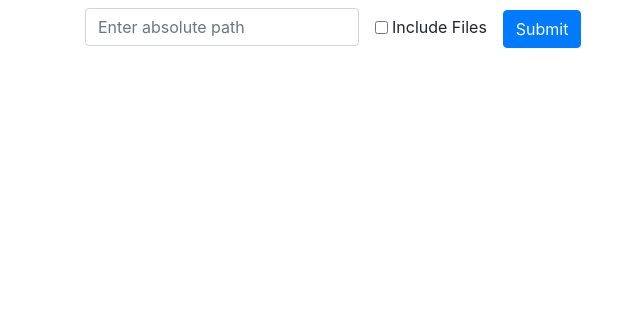
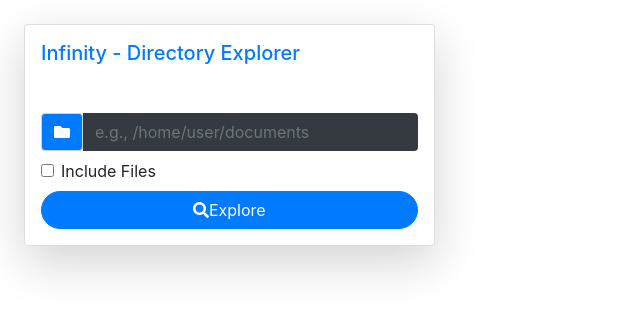
Before and after one commit to humblelad/Infinity, a Flask app: page / in a window 1280 px wide. Shown: the top 314 px of the page, without its empty margins (0-640 px from the left). Run offline with Flask 3, Linux system fonts and the light colour scheme; some libraries are stand-ins or nearby versions.

Commit message:
PR - UI Enhancement and Feature Added (#4)
* Updated UI Interface

* Resize the Folder Input Window

* Hawk Analysis feature added

```diff
--- a/sysadmin/app.py
+++ b/sysadmin/app.py
@@ -14,7 +14,81 @@ def get_permissions(path):
     st = os.stat(path)
     return stat.filemode(st.st_mode)
 
+def check_sensitive_files(path):
+    security_sections = {
+        "Configuration Files": {
+            "patterns": [
+                ("web.config", "High", "644"),
+                ("config.ini", "High", "644"),
+                ("config", "High", "644"),
+                ("config.json", "High", "644"),
+                (".docker/config.json", "High", "600"),
+                ("appsettings.json", "High", "644"),
+                (".htaccess", "Medium", "644"),
+                (".env", "Critical", "600"),
+                ("credentials.json", "Critical", "600"),
+                (".git-credentials", "Critical", "600"),
+                (".aws/credentials", "Critical", "600")
+            ]
+        },
+        "Keys and Private Files": {
+            "patterns": [
+                (".key", "Critical", "600"),
+                (".pem", "Critical", "600"),
+                ("server.crt", "Critical", "600"),
+                ("id_rsa", "Critical", "600"),
+                ("shadow", "Critical", "600"),
+                ("passwd", "Critical", "644")
+            ]
+        },
+        "Log Files": {
+            "patterns": [
+                ("error.log", "Low", "644"),
+                ("access.log", "Low", "644"),
+                ("application.log", "Medium", "644")
+            ]
+        },
+        "Backup and Data Files": {
+            "patterns": [
+                (".bak", "High", "600"),
+                (".backup", "High", "600"),
+                (".sql", "Medium", "600"),
+                (".sqlite", "High", "600")
+            ]
+        }
+    }
 
+    security_issues = []
+
+    # Define paths to exclude
+    excluded_paths = ['.venv', 'site-packages', 'lib']
+
+    for root, dirs, files in os.walk(path):
+        # Skip excluded directories
+        dirs[:] = [d for d in dirs if d not in excluded_paths]
+
+        for file in files:
+            file_path = os.path.join(root, file)
+            try:
+                file_perms = oct(os.stat(file_path).st_mode)[-3:]
+
+                for section, content in security_sections.items():
+                    for pattern, severity, recommended_chmod in content["patterns"]:
+                        if pattern.lower() in file.lower():
+                            if int(file_perms, 8) > int(recommended_chmod, 8):
+                                security_issues.append({
+                                    'file': file_path,
+                                    'permission': file_perms,
+                                    'risk_level': severity,
+                                    'section': section,
+                                    'recommendation': f'Change permissions to {recommended_chmod}'
+                                })
+
+
+            except Exception as e:
+                continue
+
+    return security_issues
 
 def get_file_structure(path, include_files=False):
     structure = []
@@ -53,20 +127,23 @@ def serve_colors():
 
 @app.route('/files', methods=['GET'])
 def list_files():
-    root_path = request.args.get('path', '/Users')  # Default to /Users if no path is provided
+    root_path = request.args.get('path', '/Users')
     include_files = request.args.get('include_files', 'false').lower() == 'true'
-    app.logger.info(f"Requested path: {root_path}, include_files: {include_files}")
 
-    # Ensure the path is absolute
     if not os.path.isabs(root_path):
         root_path = os.path.abspath(root_path)
 
     if not os.path.exists(root_path):
-        app.logger.error(f"Path not found: {root_path}")
         abort(404, description="Root path not found")
 
+    security_issues = check_sensitive_files(root_path)
     file_structure = get_file_structure(root_path, include_files)
-    return jsonify(file_structure)
+
+    return jsonify({
+        'structure': file_structure,
+        'security_analysis': security_issues
+    })
+
 
 
 
--- a/sysadmin/static/script.js
+++ b/sysadmin/static/script.js
@@ -3,6 +3,29 @@ document.addEventListener('DOMContentLoaded', function() {
     const height = window.innerHeight;
     let selectedNode = null;
     let root = null;
+
+    $("#permissionForm").draggable();
+    $("#securityPanel").draggable({
+        handle: ".card-header",
+        containment: "window",
+        scroll: false
+    });
+
+    $('.minimize-icon').click(function() {
+        const panel = $('#securityPanel');
+        const cardBody = panel.find('.card-body');
+        const icon = $(this);
+
+        if (cardBody.is(':visible')) {
+            cardBody.slideUp();
+            icon.removeClass('fa-minus').addClass('fa-plus');
+            panel.css('height', 'auto');
+        } else {
+            cardBody.slideDown();
+            icon.removeClass('fa-plus').addClass('fa-minus');
+        }
+    });
+
 
 
                 fetch('/templates/colors.txt')
@@ -36,6 +59,40 @@ document.addEventListener('DOMContentLoaded', function() {
             if (folderPath) {
                 const folderName = folderPath.split('/').filter(Boolean).pop();
                 d3.json(`/files?path=${encodeURIComponent(folderPath)}&include_files=${includeFiles}`).then(data => {
+                    const securityPanel = document.getElementById('securityPanel');
+                    const securityIssues = document.getElementById('securityIssues');
+                    securityPanel.style.display = 'block';
+
+                    if (data.security_analysis && data.security_analysis.length > 0) {
+                        const issuesBySection = {};
+                        data.security_analysis.forEach(issue => {
+                            if (!issuesBySection[issue.section]) {
+                                issuesBySection[issue.section] = [];
+                            }
+                            issuesBySection[issue.section].push(issue);
+                        });
+
+                        const issuesHTML = Object.entries(issuesBySection).map(([section, issues]) => `
+                            <div class="section-group mb-3">
+                                <h6 class="text-cyan">[${section}]</h6>
+                                ${issues.map(issue => `
+                                    <div class="alert ${getSeverityClass(issue.risk_level)} mb-2">
+                                        <div class="d-flex justify-content-between align-items-center">
+                                            <span class="badge ${getSeverityBadgeClass(issue.risk_level)}" ${issue.risk_level === 'Critical' ? 'style="color: #fff;"' : ''}>${issue.risk_level}</span>
+                                        </div>
+                                        <small class="d-block mt-1">${issue.file}</small>
+                                        <span class="d-block">Permission: ${issue.permission}</span>
+                                        <span class="text-info d-block">${issue.recommendation}</span>
+                                    </div>
+                                `).join('')}
+                            </div>
+                        `).join('');
+
+                        securityIssues.innerHTML = issuesHTML;
+                    } else {
+                        securityIssues.innerHTML = '<div class="alert alert-success">No security issues found!</div>';
+                    }
+
                     d3.select("svg").remove();
 
                     const svg = svgContainer.append("svg")
@@ -44,7 +101,7 @@ document.addEventListener('DOMContentLoaded', function() {
                         .append("g")
                         .attr("transform", "translate(0,100)");
 
-                    root = d3.hierarchy({name: folderName, children: data}, d => d.children);
+                    root = d3.hierarchy({name: folderName, children: data.structure}, d => d.children);
                     root.x0 = height / 2;
                     root.y0 = 0;
 
@@ -237,17 +294,89 @@ document.addEventListener('DOMContentLoaded', function() {
         }
 
         document.addEventListener('keydown', function (event) {
-            if (event.code === 'Space' && selectedNode && selectedNode !== selectedNode.parent && selectedNode !== root) {
-                document.getElementById('permissionForm').style.display = 'block';
-                document.getElementById('permissionHeading').innerText = `You are changing file permission for "${selectedNode.data.name}"`;
+            if (event.code === 'Space' && selectedNode && selectedNode !== selectedNode.parent && selectedNode !== root && document.activeElement.tagName !== 'INPUT' && document.activeElement.tagName !== 'TEXTAREA') {
+                event.preventDefault();
+                const form = document.getElementById('permissionForm');
+
+                form.style.display = 'block';
+                form.style.position = 'fixed';
+                form.style.top = '50%';
+                form.style.left = '50%';
+                form.style.transform = 'translate(-50%, -50%)';
+                form.style.backgroundColor = '#0a0a0f';
+                form.style.padding = '25px';
+                form.style.borderRadius = '12px';
+                form.style.boxShadow = '0 0 20px rgba(0, 255, 255, 0.3), 0 0 40px rgba(128, 0, 255, 0.2)';
+                form.style.zIndex = '1000';
+                form.style.border = '1px solid rgba(0, 255, 255, 0.2)';
+                form.style.backdropFilter = 'blur(10px)';
+                form.style.cursor = 'move';
+
+                let isDragging = false;
+                let currentX;
+                let currentY;
+                let initialX;
+                let initialY;
+                let xOffset = 0;
+                let yOffset = 0;
+
+                form.addEventListener('mousedown', dragStart);
+                document.addEventListener('mousemove', drag);
+                document.addEventListener('mouseup', dragEnd);
+
+                function dragStart(e) {
+                    initialX = e.clientX - xOffset;
+                    initialY = e.clientY - yOffset;
+                    if (e.target === form) {
+                        isDragging = true;
+                    }
+                }
+
+                function drag(e) {
+                    if (isDragging) {
+                        e.preventDefault();
+                        currentX = e.clientX - initialX;
+                        currentY = e.clientY - initialY;
+
+                        // Limit the dragging area
+                        const maxX = window.innerWidth - form.offsetWidth;
+                        const maxY = window.innerHeight - form.offsetHeight;
+
+                        currentX = Math.min(Math.max(0, currentX), maxX);
+                        currentY = Math.min(Math.max(0, currentY), maxY);
+
+                        xOffset = currentX;
+                        yOffset = currentY;
+
+                        form.style.transform = `translate(${currentX}px, ${currentY}px)`;
+                    }
+                }
+
+                function dragEnd() {
+                    isDragging = false;
+                }
+
+                const heading = document.getElementById('permissionHeading');
+                heading.innerText = `You are changing file permission for "${selectedNode.data.name}"`;
+                heading.style.color = '#00ffff';
+                heading.style.marginBottom = '20px';
+                heading.style.fontSize = '20px';
+                heading.style.textShadow = '0 0 10px rgba(0, 255, 255, 0.5)';
+                heading.style.fontFamily = "'Orbitron', sans-serif";
+
                 const permissionMeaning = parsePermissions(selectedNode.data.permissions);
-                document.getElementById('permissionMeaning').innerHTML = permissionMeaning;
+                const meaningElement = document.getElementById('permissionMeaning');
+                meaningElement.innerHTML = permissionMeaning;
+                meaningElement.style.backgroundColor = '#1a1a2e';
+                meaningElement.style.padding = '15px';
+                meaningElement.style.borderRadius = '8px';
+                meaningElement.style.marginBottom = '20px';
+                meaningElement.style.lineHeight = '1.6';
+                meaningElement.style.color = '#00ff9d';
+                meaningElement.style.border = '1px solid rgba(0, 255, 157, 0.3)';
+                meaningElement.style.textShadow = '0 0 5px rgba(0, 255, 157, 0.3)';
             }
-        });
-
-        document.getElementById('permissionForm').addEventListener('submit', function (event) {
-            event.preventDefault();
-            const newPermissions = document.getElementById('permissionInput').value;
+        });        document.getElementById('permissionForm').addEventListener('submit', function (event) {            event.preventDefault();            const newPermissions = document.getElementById('permissionInput').value;
             if (selectedNode) {
                 fetch(`/update_permissions`, {
                     method: 'POST',
@@ -272,3 +401,23 @@ document.addEventListener('DOMContentLoaded', function() {
         });
     });
     });
+
+    function getSeverityClass(severity) {
+        const classes = {
+            'CRITICAL': 'alert-danger border-danger',
+            'HIGH': 'alert-warning border-warning',
+            'MEDIUM': 'alert-info border-info',
+            'LOW': 'alert-secondary border-secondary'
+        };
+        return classes[severity.toUpperCase()] || 'alert-secondary';
+    }
+
+    function getSeverityBadgeClass(severity) {
+        const classes = {
+            'CRITICAL': 'bg-danger',
+            'HIGH': 'bg-warning text-dark',
+            'MEDIUM': 'bg-info',
+            'LOW': 'bg-secondary'
+        };
+        return classes[severity.toUpperCase()] || 'bg-secondary';
+    }
--- a/sysadmin/templates/index.html
+++ b/sysadmin/templates/index.html
@@ -5,6 +5,7 @@
     <title>Infinity</title>
     <link href="https://stackpath.bootstrapcdn.com/bootstrap/4.5.2/css/bootstrap.min.css" rel="stylesheet">
     <link rel="stylesheet" href="https://code.jquery.com/ui/1.12.1/themes/base/jquery-ui.css">
+    <link rel="stylesheet" href="https://cdnjs.cloudflare.com/ajax/libs/font-awesome/5.15.4/css/all.min.css">
     <script src="https://code.jquery.com/jquery-3.5.1.min.js"></script>
     <script src="https://code.jquery.com/ui/1.12.1/jquery-ui.js"></script>
     <script src="https://d3js.org/d3.v7.min.js"></script>
@@ -54,41 +55,71 @@
             border: 1px solid #ccc;
             z-index: 10;
         }
+        .section-group {
+            border-left: 3px solid #00ffff;
+            padding-left: 10px;
+            margin-bottom: 20px;
+        }
+        .badge {
+            font-size: 0.8em;
+            padding: 5px 10px;
+            border-radius: 12px;
+        }
+        .text-cyan {
+            color: #00ffff;
+        }
+        .card-body {
+        transition: all 0.3s ease;
+        }
+        .minimize-icon {
+            transition: transform 0.3s ease;
+        }
+        .minimize-icon:hover {
+            color: #00ffff;
+        }
     </style>
 </head>
 <body>
-<div class="container mt-2">
-    <form id="folderForm" class="form-inline">
+<div class="container-fluid p-4">
+    <form id="folderForm" class="card shadow-lg p-3 bg-gradient col-md-4">
+        <h5 class="text-primary mb-3">Infinity - Directory Explorer</h5>
         <div class="form-group mb-2">
-            <label for="folderInput" class="sr-only">Enter absolute path:</label>
-            <input type="text" class="form-control" id="folderInput" placeholder="Enter absolute path">
+            <label for="folderInput" class="form-label text-white">Enter absolute path:</label>
+            <div class="input-group">
+                <span class="input-group-text bg-primary text-white">
+                    <i class="fas fa-folder"></i>
+                </span>
+                <input type="text" class="form-control bg-dark text-white border-0"
+                       id="folderInput" placeholder="e.g., /home/user/documents">
+            </div>
         </div>
-        <div class="form-group mx-sm-3 mb-2">
-            <div class="form-check">
+        <div class="form-group mb-2">
+            <div class="form-check form-switch">
                 <input type="checkbox" class="form-check-input" id="includeFiles" name="include_files">
                 <label class="form-check-label" for="includeFiles">Include Files</label>
             </div>
         </div>
-        <button type="submit" class="btn btn-primary mb-1">Submit</button>
+        <button type="submit" class="btn btn-primary rounded-pill hover-shadow">
+            <i class="fas fa-search me-2"></i>Explore
+        </button>
     </form>
 </div>
 
 <div class="container mt-2">
-    <form id="permissionForm" class="card p-2">
+    <form id="permissionForm" class="card p-4">
         <div class="d-flex justify-content-between align-items-center">
             <h3 id="permissionHeading" class="card-title">Change file permission</h3>
             <button type="button" class="close" aria-label="Close" onclick="$('#permissionForm').hide();">
-                <span aria-hidden="true">&times;</span>
+                <span aria-hidden="true">X</span>
             </button>
         </div>
         <div id="permissionMeaning" class="card-text mb-3"></div>
         <div class="form-group">
-            <label for="permissionInput">Update via Numeric Permissions:</label> <a href="https://github.com/humblelad/Infinity/blob/main/Linux_SysAdmin_FilePerm_CheatSheet.md" target="_blank">Cheatsheet</a>
+            <label for="permissionInput" style="color:white">Update via Numeric Permissions:</label> <a href="https://github.com/humblelad/Infinity/blob/main/Linux_SysAdmin_FilePerm_CheatSheet.md" target="_blank">Cheatsheet</a>
             <input type="text" class="form-control" id="permissionInput" placeholder="Enter new permissions">
         </div>
         <button type="submit" class="btn btn-primary">Update</button>
-    </form>
-</div>
+    </form></div>
 
 <div class="svg-container">
 
@@ -101,5 +132,15 @@
 </script>
 <script src="https://cdn.jsdelivr.net/npm/@popperjs/core@2.5.4/dist/umd/popper.min.js"></script>
 <script src="https://stackpath.bootstrapcdn.com/bootstrap/4.5.2/js/bootstrap.min.js"></script>
+<div id="securityPanel" class="card position-fixed" style="right: 20px; top: 100px; width: 300px; display: none; background: #0a0a0f; color: #00ff9d; border: 1px solid rgba(0, 255, 255, 0.2); box-shadow: 0 0 20px rgba(0, 255, 255, 0.3); cursor: move;">
+    <div class="card-header bg-dark text-cyan d-flex justify-content-between align-items-center">
+        <h5 class="m-0">Hawk Analysis</h5>
+        <i class="fas fa-minus minimize-icon" style="cursor: pointer;"></i>
+    </div>
+    <div class="card-body" style="max-height: 500px; overflow-y: auto;">
+        <div id="securityIssues"></div>
+    </div>
+</div>
+
 </body>
 </html>
```
